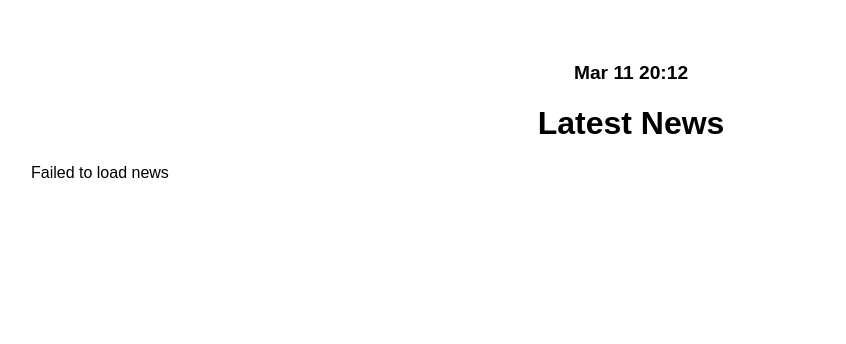
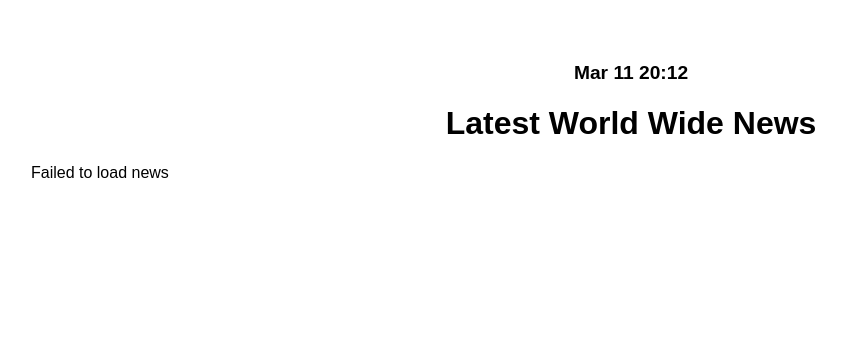
Before and after one commit to timsomi/worldwidenewsrss, a Flask app: template templates/index.html in a window 1280 px wide. Shown: the top 344 px of the page, without its empty margins (9-855 px from the left). Run offline with Flask 3, Linux system fonts and the light colour scheme; the template is opened without the code that fills it, so the values that code supplies are empty.

Commit message:
Update index.html

```diff
--- a/templates/index.html
+++ b/templates/index.html
@@ -30,7 +30,7 @@
     <header>
         <div class="datetime" id="datetime"></div>
     </header>
-    <h1>Latest News</h1>
+    <h1>Latest World Wide News</h1>
     <div id="news-container">Loading news...</div>
 
     <script>
```
